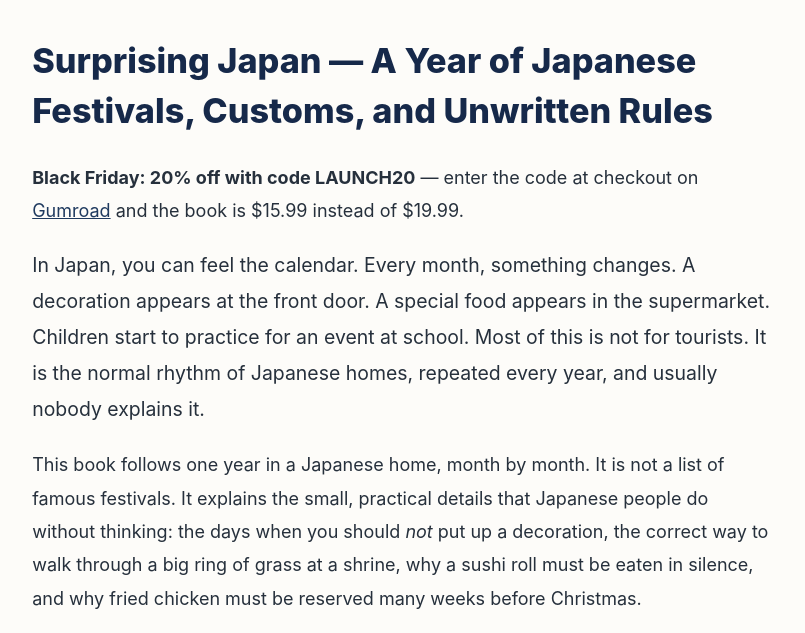
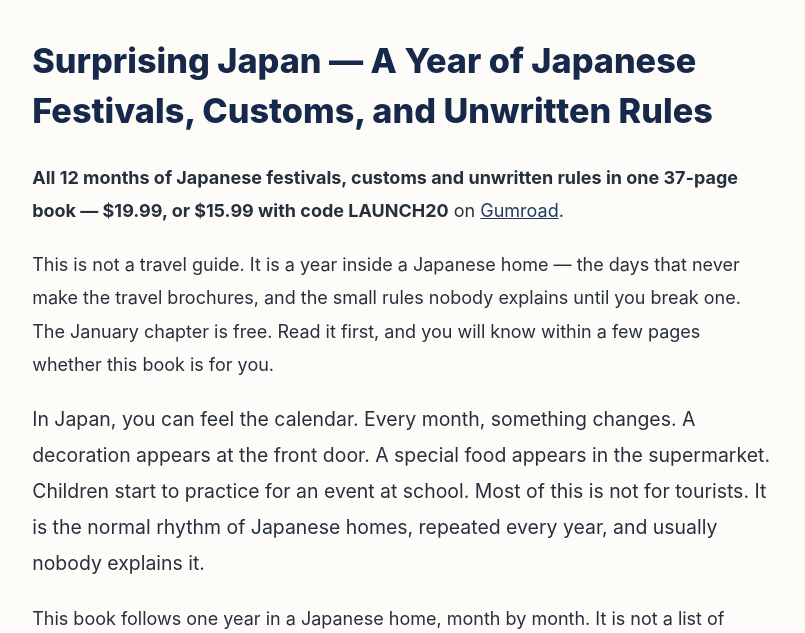
Before and after one commit to 44ailab/surprising-japan, a plain HTML site: page index.html in a window 1280 px wide. Shown: the part 106-739 px from the top of the page, without its empty margins (237-1042 px from the left). Drawn offline with Linux system fonts and the light colour scheme.

Commit message:
Apply winning pattern to top page: title with search terms, price and question form; first line answers price and pages

```diff
--- a/index.html
+++ b/index.html
@@ -3,8 +3,8 @@
 <head>
 <meta charset="UTF-8">
 <meta name="viewport" content="width=device-width, initial-scale=1.0">
-<title>Surprising Japan — A Year of Japanese Festivals, Customs, and Unwritten Rules</title>
-<meta name="description" content="A month-by-month guide to how a Japanese home really lives the year: New Year, Hanami, Obon and more, with the small unwritten rules nobody explains.">
+<title>Surprising Japan: A Year of Japanese Festivals and Customs — What Really Happens in Japan, Month by Month? ($19.99)</title>
+<meta name="description" content="All 12 months of Japanese festivals, customs and unwritten rules in one 37-page book — $19.99, or $15.99 with code LAUNCH20. A year inside a Japanese home, month by month: New Year, Hanami, Obon, and the small rules nobody explains.">
 <meta name="p:domain_verify" content="37952f01eb1bf39c2589474d301af35f">
 <link rel="stylesheet" href="style.css">
 <meta property="og:type" content="product">
@@ -34,7 +34,9 @@
 <main>
 <h1>Surprising Japan — A Year of Japanese Festivals, Customs, and Unwritten Rules</h1>
 
-<p><strong>Black Friday: 20% off with code LAUNCH20</strong> — enter the code at checkout on <a href="https://aismartlab.gumroad.com/l/japanese-year">Gumroad</a> and the book is $15.99 instead of $19.99.</p>
+<p><strong>All 12 months of Japanese festivals, customs and unwritten rules in one 37-page book — $19.99, or $15.99 with code LAUNCH20</strong> on <a href="https://aismartlab.gumroad.com/l/japanese-year">Gumroad</a>.</p>
+
+<p>This is not a travel guide. It is a year inside a Japanese home — the days that never make the travel brochures, and the small rules nobody explains until you break one. The January chapter is free. Read it first, and you will know within a few pages whether this book is for you.</p>
 
 <p class="lead">In Japan, you can feel the calendar. Every month, something changes. A decoration appears at the front door. A special food appears in the supermarket. Children start to practice for an event at school. Most of this is not for tourists. It is the normal rhythm of Japanese homes, repeated every year, and usually nobody explains it.</p>
 
```
